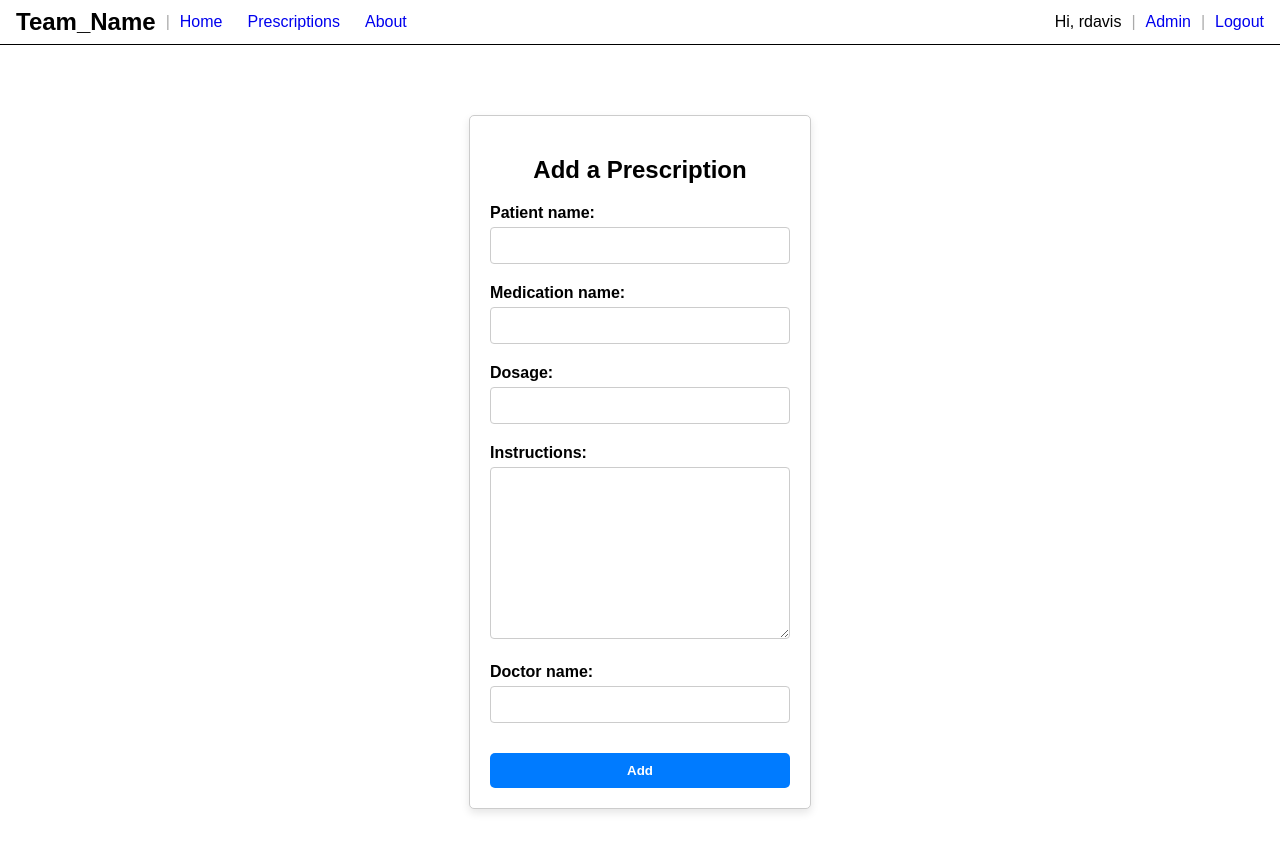
After one commit to rgomez2000/Pharmacy-Management-System, a Django app: page /prescriptions/add-prescription/ in a window 1280 px wide. The commit adds this page. Shown: the top 852 px of the page. Run offline with Django 5.2, Linux system fonts and the light colour scheme; a user stored in the database is signed in.

Commit message:
Added prescription entering, prescription viewing

```diff
--- a/prescriptions/admin.py
+++ b/prescriptions/admin.py
@@ -3,6 +3,6 @@ from .models import Prescription
 
 # Register your models here.
 class PrescriptionAdmin(admin.ModelAdmin):
-    list_display = ("name", "expiry")
+    list_display = ("patient_name", "medication_name", "dosage", "instructions", "doctor_name", "date_prescribed")
 
 admin.site.register(Prescription, PrescriptionAdmin)
--- /dev/null
+++ b/prescriptions/forms.py
@@ -0,0 +1,12 @@
+from django import forms
+from .models import Prescription
+from django.utils.safestring import SafeString
+
+class PrescriptionForm(forms.ModelForm):
+    class Meta:
+        # allows styling to be used on the form using the "form-group" classed div
+        def as_div(self):
+                return SafeString(super().as_div().replace("<div>", "<div class='form-group'>"))
+
+        model = Prescription
+        fields = ['patient_name', 'medication_name', 'dosage', 'instructions', 'doctor_name']
--- a/prescriptions/models.py
+++ b/prescriptions/models.py
@@ -1,8 +1,12 @@
 from django.db import models
 
 class Prescription(models.Model):
-    name = models.CharField(max_length=255)
-    expiry = models.DateField()
+    patient_name = models.CharField(max_length=50)
+    medication_name = models.CharField(max_length=50)
+    dosage = models.CharField(max_length=100)
+    instructions = models.TextField(max_length=1000)
+    doctor_name = models.CharField(max_length=100)
+    date_prescribed = models.DateTimeField(auto_now_add=True)
 
     def __str__(self):
-        return f"{self.name}"
+        return f"{self.medication_name} for {self.patient_name}"
--- a/prescriptions/templates/add.html
+++ /dev/null
@@ -1,6 +0,0 @@
-{% extends "base.html" %}
-
-{% block content %}
-<h1>Add a new Prescription here</h1>
-
-{% endblock %}
--- /dev/null
+++ b/prescriptions/templates/add_prescription.html
@@ -0,0 +1,22 @@
+{% extends "base.html" %}
+{% block css %}
+    {% load static %}
+    <link rel="stylesheet" type="text/css" href="{% static 'form.css' %}" />
+{% endblock css %}
+{% block content %}
+    <div class="form-container">
+        <h2>Add a Prescription</h2>
+        <form method="post">
+            {% csrf_token %}
+            {% for field in form %}
+                <div class="form-group {{ field.name }}">
+                    {{ field.label_tag }}
+                    {{ field }}
+                    {% if field.errors %}<div class="errors">{{ field.errors }}</div>{% endif %}
+                    {% if field.help_text and not field.errors %}<div class="help-text">{{ field.help_text }}</div>{% endif %}
+                </div>
+            {% endfor %}
+            <button type="submit">Add</button>
+        </form>
+    </div>
+{% endblock content %}
--- a/prescriptions/templates/main.html
+++ b/prescriptions/templates/main.html
@@ -4,8 +4,8 @@
 
 <h1>Prescriptions Landing Page</h1>
 {% if user.is_authenticated %}
-    <p><a href="all/">Go to all prescriptions</a></p>
-    <p><a href="add/">Manually add a prescription</a></p>
+    <div><a href="{% url 'prescription_list' %}">View Prescription List</a></div>
+    <div><a href="{% url 'add_prescription' %}">Manually add a prescription</a></div>
 {% else %}
     <p>You must <a href="/accounts/login">login to an account</a> to view prescriptions inventory.</p>
 {% endif %}
--- a/prescriptions/urls.py
+++ b/prescriptions/urls.py
@@ -3,7 +3,6 @@ from . import views
 
 urlpatterns = [
     path("", views.prescriptions_main, name="prescriptions"),
-    path("all/", views.all, name="all"),
-    path("add/", views.add, name="add"),
-    path("details/<int:id>/", views.details, name="details")
+    path("add-prescription/", views.add_prescription, name="add_prescription"),
+    path('prescriptions/', views.prescription_list, name='prescription_list'),
 ]
--- a/prescriptions/views.py
+++ b/prescriptions/views.py
@@ -1,22 +1,25 @@
-from django.shortcuts import render
+from django.contrib.auth.decorators import login_required
+from django.shortcuts import redirect, render
+from .forms import PrescriptionForm
 from .models import Prescription
 
-def all(request):
-    my_prescriptions = Prescription.objects.all().values()
-    context = {
-        "my_prescriptions" : my_prescriptions
-    }
-    return render(request, "all_prescriptions.html", context)
+@login_required
+def add_prescription(request):
+    if request.method == 'POST':
+        form = PrescriptionForm(request.POST)
+        if form.is_valid():
+            form.save()
+            return redirect('prescriptions')
+    else:
+        form = PrescriptionForm()  # Ensure the form is being created
 
-def details(request, id):
-    my_prescription = Prescription.objects.get(id=id)
-    context = {
-        "prescription" : my_prescription
-    }
-    return render(request, "details.html", context)
+    return render(
+        request, 'add_prescription.html', {'form': form}
+    )  # Ensure the form is passed to the template
 
 def prescriptions_main(request):
     return render(request, 'main.html')
 
-def add(request):
-    return render(request, 'add.html')
+def prescription_list(request):
+    prescriptions = Prescription.objects.all()  # Retrieve all prescriptions
+    return render(request, 'prescription_list.html', {'prescriptions': prescriptions})
```
Also changed, not shown: prescriptions/templates/all_prescriptions.html (deleted, +0 -11 lines), prescriptions/templates/details.html (deleted, +0 -11 lines), prescriptions/templates/prescription_list.html (added, +27 -0 lines), db.sqlite3, prescriptions/migrations/0003_remove_prescription_expiry_remove_prescription_name_and_more.py (added).
